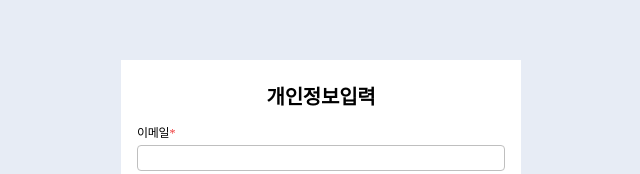
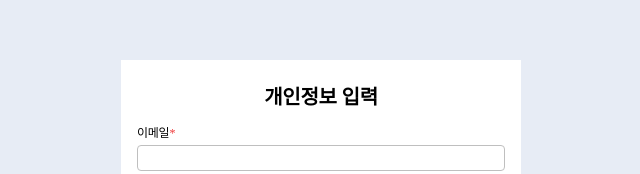
Before and after one commit to songcs0329/balaan-songcs, a Vue app: page / in a window 1280 px wide. Shown: the part 176-350 px from the top of the page, without its empty margins (319-959 px from the left). Built offline with nearby package versions, Linux system fonts and the light colour scheme.

Commit message:
update title

```diff
--- a/src/components/FormAddress.vue
+++ b/src/components/FormAddress.vue
@@ -1,6 +1,6 @@
 <template>
   <div class="form-container">
-    <h3 class="form-title">배송지정보입력</h3>
+    <h3 class="form-title">배송지정보 입력</h3>
     <div class="form-wrapper">
       <div class="form-desc">
         <label class="form-lbl"><strong>이름</strong></label>
--- a/src/components/FormCardNumber.vue
+++ b/src/components/FormCardNumber.vue
@@ -1,6 +1,6 @@
 <template>
   <div class="form-container">
-    <h3 class="form-title">결재정보입력</h3>
+    <h3 class="form-title">결제정보 입력</h3>
     <div class="form-wrapper">
       <div class="form-desc">
         <label class="form-lbl"><strong>카드번호</strong></label>
--- a/src/components/FormPersonal.vue
+++ b/src/components/FormPersonal.vue
@@ -1,6 +1,6 @@
 <template>
   <div class="form-container">
-    <h3 class="form-title">개인정보입력</h3>
+    <h3 class="form-title">개인정보 입력</h3>
     <div class="form-wrapper">
       <div class="form-desc">
         <label class="form-lbl"><strong>이메일</strong></label>
```
